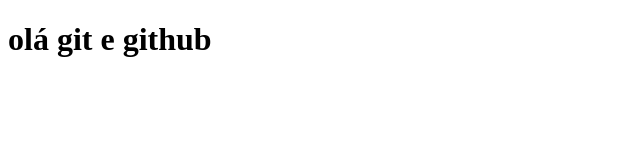
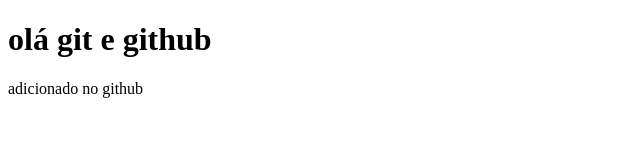
Before and after one commit to LukasAlexandre/Challenge-Front-end-First-Edition, a plain HTML site: page index.html in a window 1280 px wide. Shown: the whole page, without its empty margins (0-640 px from the left). Drawn offline with Linux system fonts and the light colour scheme.

Commit message:
Update index.html

```diff
--- a/index.html
+++ b/index.html
@@ -8,5 +8,6 @@
 </head>
 <body>
     <h1>olá git e github</h1>
+    <p> adicionado no github</p>
 </body>
 </html>
```
